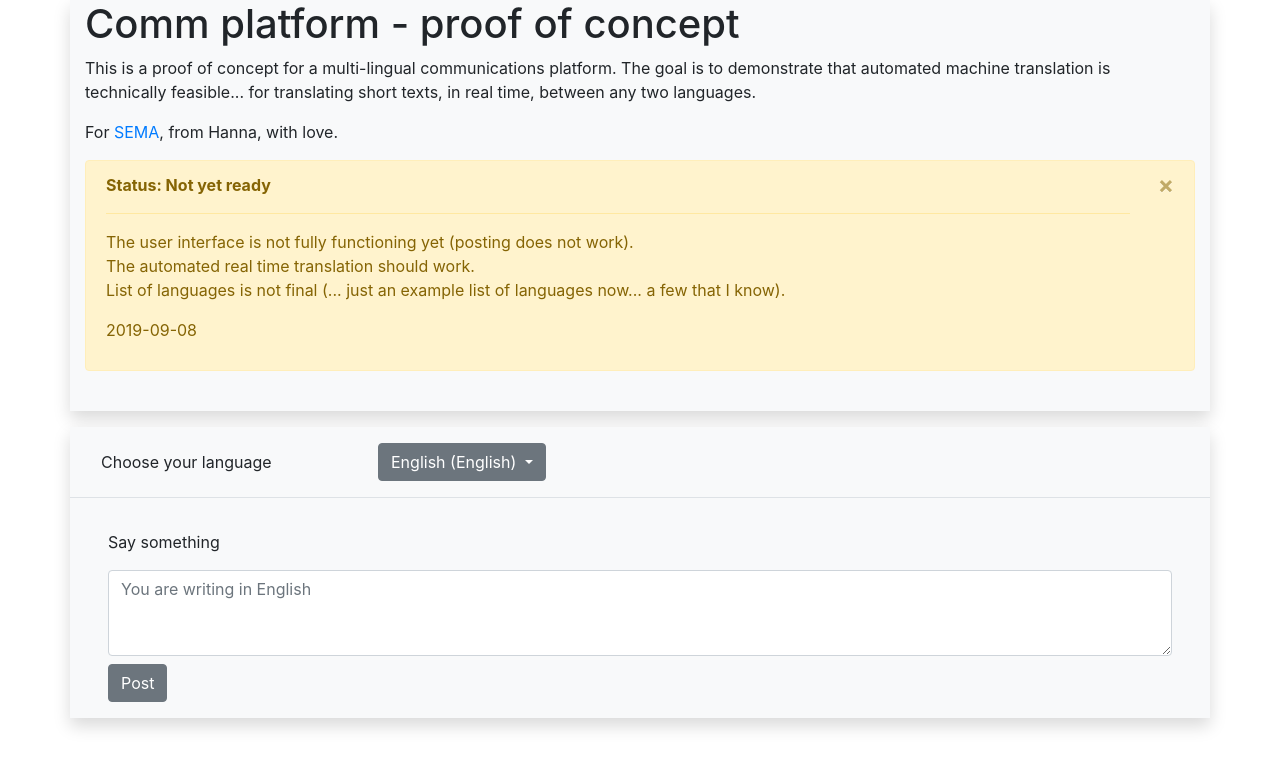
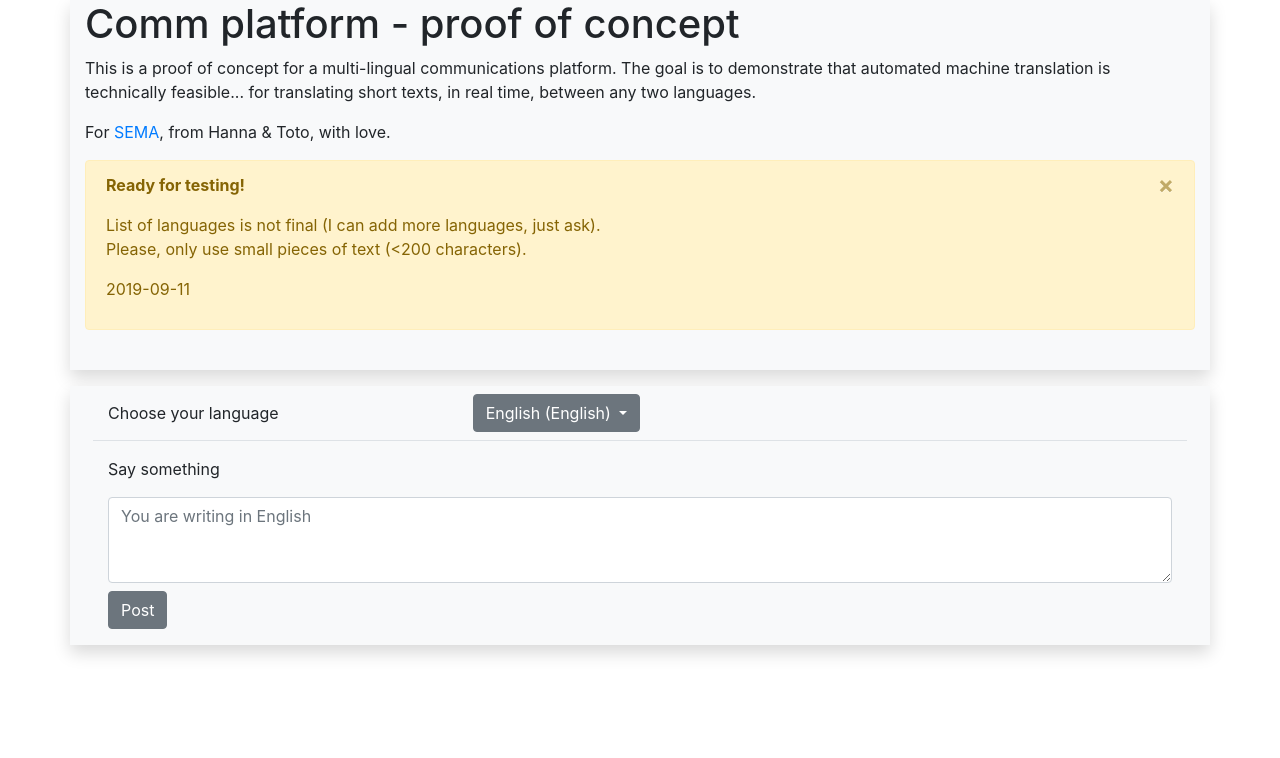
Before and after one commit to totobgycs/sema, a Django app: page /1/ in a window 1280 px wide. Shown: the top 758 px of the page. Run offline with Django 3.2, Linux system fonts and the light colour scheme; data comes from the database, SQL or seed files in the repository; data that the repository does not hold is empty; some libraries are stand-ins or nearby versions.

Commit message:
Made the user interface more pretty

```diff
--- a/demo/templates/demo/index.html
+++ b/demo/templates/demo/index.html
@@ -7,22 +7,19 @@
   <h1>Comm platform - proof of concept</h1>
   <p>This is a proof of concept for a multi-lingual communications platform. The goal is to demonstrate that automated machine translation is technically feasible... for translating short texts, in real time, between any two languages.
   </p>
-  <p>For <a href="https://www.mukwegefoundation.org/sema/">SEMA</a>, from Hanna, with love.
+  <p>For <a href="https://www.mukwegefoundation.org/sema/">SEMA</a>, from Hanna & Toto, with love.
   </p>
 	<div class="alert alert-warning alert-dismissible fade show" role="alert">
 		<p>
-    <strong>Status: Not yet ready</strong>
+    <strong>Ready for testing!</strong>
     </p>
-		<hr>
 		<p>
-    The user interface is not fully functioning yet (posting does not work).
+    List of languages is not final (I can add more languages, just ask).
     <br>
-    The automated real time translation should work.
-    <br>
-    List of languages is not final (... just an example list of languages now... a few that I know).
+    Please, only use small pieces of text (<200 characters).
     </p>
     <p>
-    2019-09-08
+    2019-09-11
     </p>
 		<button type="button" class="close" data-dismiss="alert" aria-label="Close">
 		  <span aria-hidden="true">&times;</span>
@@ -34,14 +31,15 @@
 <div class="container bg-light shadow">
 <!------------------------------------------>
 
-  <div class="row border-bottom">
-		<div class="input-group m-3">
-		  <label for="dropdownLang" class="col-3 col-form-label">Choose your language</label>
-			<div class="col-3 dropdown">
+  <!-- The language selection area -->
+
+  <div class="row border-bottom m-2">
+		<div class="input-group my-2">
+		  <label for="dropdownLang" class="col-4 col-form-label">Choose your language</label>
+			<div class="dropdown col-4">
 				<a class="btn btn-secondary dropdown-toggle" href="#" role="button" id="dropdownLang" data-toggle="dropdown" aria-haspopup="true" aria-expanded="false">
 					{{chosen_language.lang_native}} ({{chosen_language.lang_english}})
 				</a>
-
 				<div class="dropdown-menu" aria-labelledby="dropdownMenuLink">
 					{% for language in languages %}
           <a class="dropdown-item" href="{% url 'language' language.lang_english %}">{{ language.lang_native}} ({{language.lang_english}})</a>
@@ -51,23 +49,17 @@
 		</div>
   </div>
 
-<!------------------------------------------>
+  <!-- The most recent messages -->
 
-  <div class="row">
-		<table class="table table-borderless">
-			<tbody>
-        {% for message in messages %}
-				<tr>
-				  <td style="color: grey">{{ message.timestamp }}</td>
-				  <td class="">{{ message.translated_text }}</td>
-				  <td style="color: grey;">{{ message.note }}</td>
-				</tr>
-        {% endfor %}
-			</tbody>
-		</table>
+  {% for message in messages %}
+  <div class="row m-2">
+    <div class="col-md-2 col-sm-6" style="color: grey">{{ message.timestamp }}</div>
+    <div class="col-md-8 col-sm-12">{{ message.translated_text }}</div>
+    <div class="col-md-2 col-sm-6" style="color: grey;">{{ message.note }}</div>
   </div>
+  {% endfor %}
 
-<!------------------------------------------>
+  <!--The posting are -->
 
   <div class="row m-2">
     <form class="w-100" action="{% url 'postmessage' chosen_language.lang_english %}" method="post">
```
